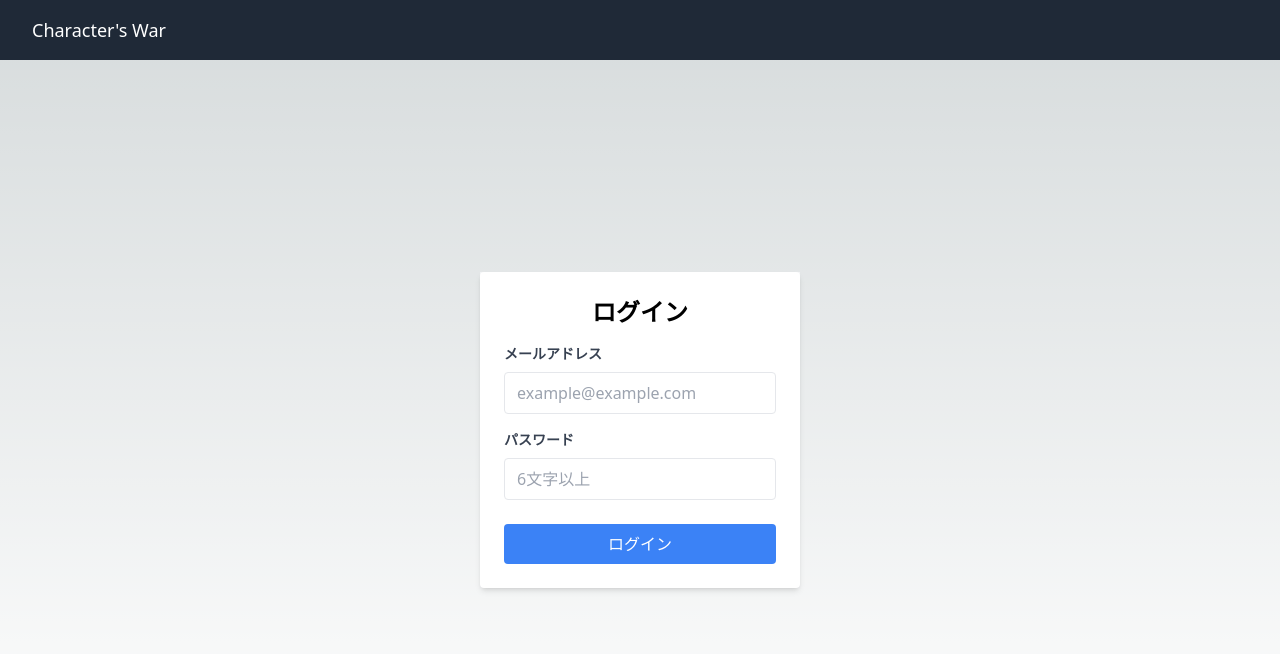
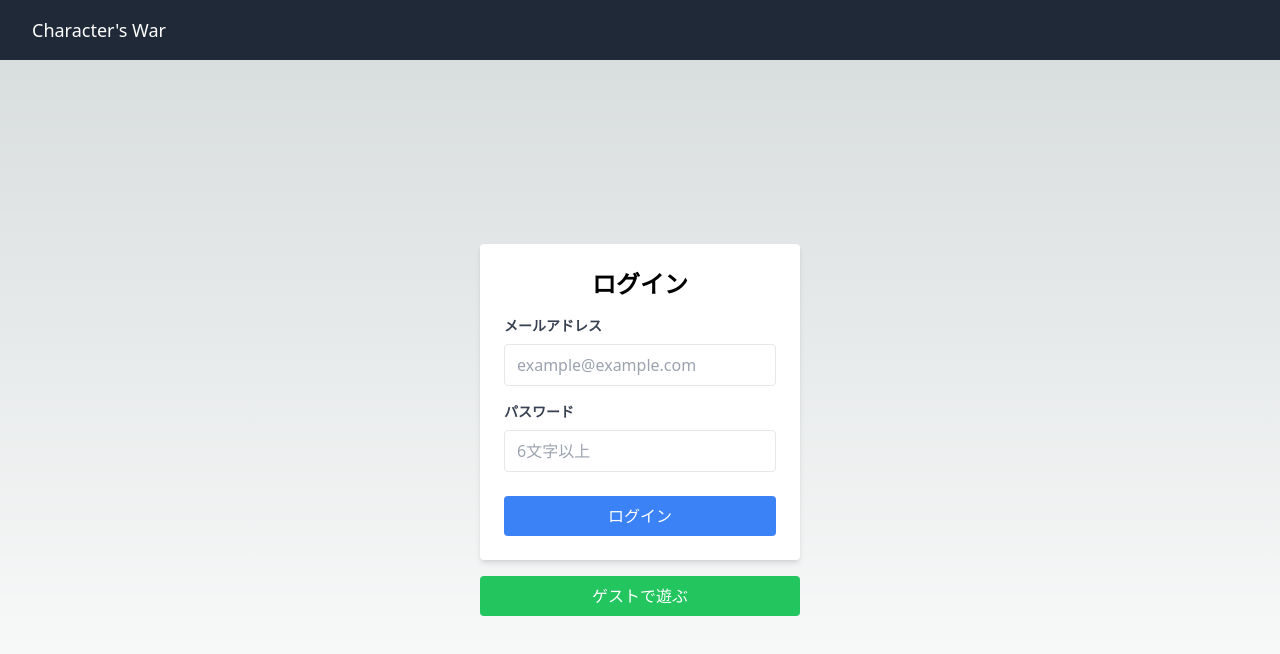
Before and after one commit to Fumiya-Soeno/memosta-api, a Next.js app: page /login in a window 1280 px wide. Shown: the top 654 px of the page. Built offline with nearby package versions, Linux system fonts and the light colour scheme; no server answers.

Commit message:
ゲストで遊ぶ機能追加

```diff
--- a/pages/helpers/db.js
+++ b/pages/helpers/db.js
@@ -78,7 +78,7 @@ export async function getActiveEnemyUnit(unitId = null) {
     enemy = await getCharactersByUnitIdWithoutUserId(unitId);
   } else {
     const top10 = await getTop10();
-    const topUnitId = top10.rows[0].id;
+    const topUnitId = top10.rows[9].id; // 10位をデフォルトで表示
     enemy = await getCharactersByUnitIdWithoutUserId(topUnitId);
   }
   return enemy;
--- a/pages/login.tsx
+++ b/pages/login.tsx
@@ -10,7 +10,7 @@ const Login = () => {
   const [error, setError] = useState<string | null>(null);
   const router = useRouter();
 
-  // ✅ ログイン状態をチェック
+  // ログイン状態チェック（ログイン済みならトップへリダイレクト）
   useEffect(() => {
     const checkAuth = async () => {
       try {
@@ -18,11 +18,10 @@ const Login = () => {
           method: "GET",
           credentials: "include",
         });
-
         if (response.ok) {
           const data = await response.json();
           if (data.loggedIn) {
-            router.push("/"); // すでにログイン済みならトップページにリダイレクト
+            router.push("/");
           }
         }
       } catch (error) {
@@ -33,7 +32,7 @@ const Login = () => {
     checkAuth();
   }, [router]);
 
-  // フロントエンドでのバリデーション
+  // 入力値バリデーション
   const validateInput = () => {
     if (!email) {
       return "メールアドレスを入力してください";
@@ -50,30 +49,27 @@ const Login = () => {
     return null;
   };
 
+  // 通常のログイン処理
   const handleSubmit = async (e: React.FormEvent) => {
     e.preventDefault();
-
-    // バリデーションのチェック
     const validationError = validateInput();
     if (validationError) {
       setError(validationError);
       return;
     }
+    setError(null);
 
-    // ログインAPIの呼び出し
     try {
       const response = await fetch("/api/login", {
         method: "POST",
-        headers: {
-          "Content-Type": "application/json",
-        },
+        headers: { "Content-Type": "application/json" },
         body: JSON.stringify({ email, password }),
       });
 
       if (response.ok) {
         const result = await response.json();
         console.log("ログイン成功:", result);
-        router.push("/"); // トップページにリダイレクト
+        router.push("/");
       } else {
         const errorData = await response.json();
         setError(errorData.message || "ログインに失敗しました");
@@ -83,9 +79,36 @@ const Login = () => {
     }
   };
 
+  // ゲストログイン処理（固定の認証情報でログイン）
+  const handleGuestLogin = async () => {
+    // 固定の認証情報
+    const guestEmail = "Test@test.com";
+    const guestPassword = "testtest";
+    setError(null);
+
+    try {
+      const response = await fetch("/api/login", {
+        method: "POST",
+        headers: { "Content-Type": "application/json" },
+        body: JSON.stringify({ email: guestEmail, password: guestPassword }),
+      });
+
+      if (response.ok) {
+        const result = await response.json();
+        console.log("ゲストログイン成功:", result);
+        router.push("/unit/new");
+      } else {
+        const errorData = await response.json();
+        setError(errorData.message || "ゲストログインに失敗しました");
+      }
+    } catch (err) {
+      setError("サーバーエラーが発生しました");
+    }
+  };
+
   return (
     <Template>
-      <div className="flex flex-col items-center justify-center bg-gray-100">
+      <div className="flex flex-col items-center justify-center">
         <form
           className="bg-white p-6 rounded shadow-md w-80"
           onSubmit={handleSubmit}
@@ -123,6 +146,12 @@ const Login = () => {
             ログイン
           </button>
         </form>
+        <button
+          onClick={handleGuestLogin}
+          className="mt-4 w-80 bg-green-500 text-white py-2 px-4 rounded hover:bg-green-600"
+        >
+          ゲストで遊ぶ
+        </button>
       </div>
     </Template>
   );
--- a/pages/unit/new.tsx
+++ b/pages/unit/new.tsx
@@ -29,7 +29,7 @@ const NewUnit = () => {
       "/unit/create",
       "POST",
       (result: any) => {
-        router.push(`/unit/edit?id=${result.unitId}`);
+        router.push("/");
       },
       (error: unknown) => {
         setIsLoading(false); // エラー発生時は解除
@@ -63,6 +63,24 @@ const NewUnit = () => {
             登録
           </button>
         </div>
+        <div className="mt-3 text-center">
+          <p className="text-sm">
+            ↑適当に文字列を入れて登録してみよう！
+            <br />
+            (12文字以内)
+          </p>
+          <br />
+          <p>▪️ゲーム説明▪️</p>
+          <p className="text-xs text-left mt-1">
+            色んな文字を戦わせることができるゲーム。
+            <br />
+            自分のお気に入りの単語を登録してみよう！
+            <br />
+            勝率が高いと全国ランキングに乗るぞ！！
+            <br />
+            自分の最強ユニットをランクインさせよう！
+          </p>
+        </div>
         {error && <div className="mt-2 text-red-500 text-sm">{error}</div>}
       </div>
     </Template>
--- a/src/app/page.tsx
+++ b/src/app/page.tsx
@@ -24,7 +24,7 @@ export default function Home() {
 
         {/* ランキング表示 */}
         <div className="flex flex-col gap-2">
-          <p className="text-xs">勝率TOP10</p>
+          <p className="text-xs">全国ランキング 勝率TOP10</p>
           {rows.map((row, index) => (
             <div
               key={row.id}
```
